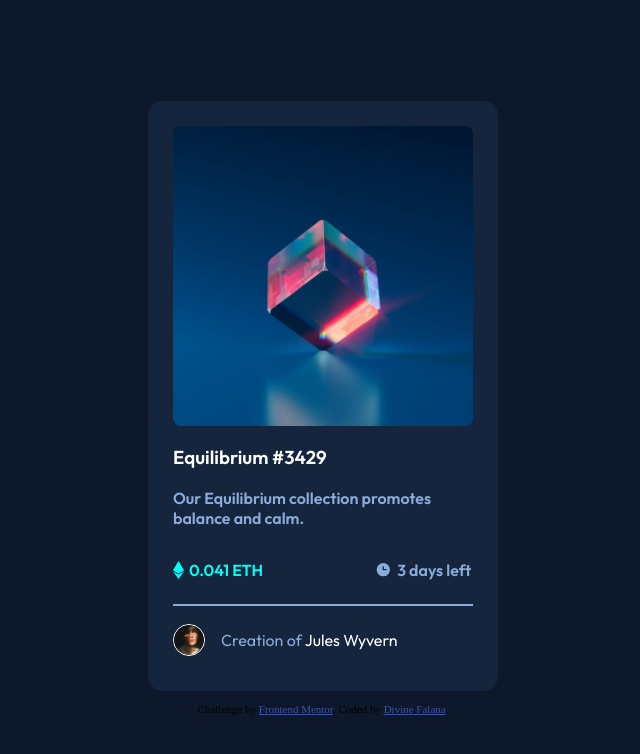
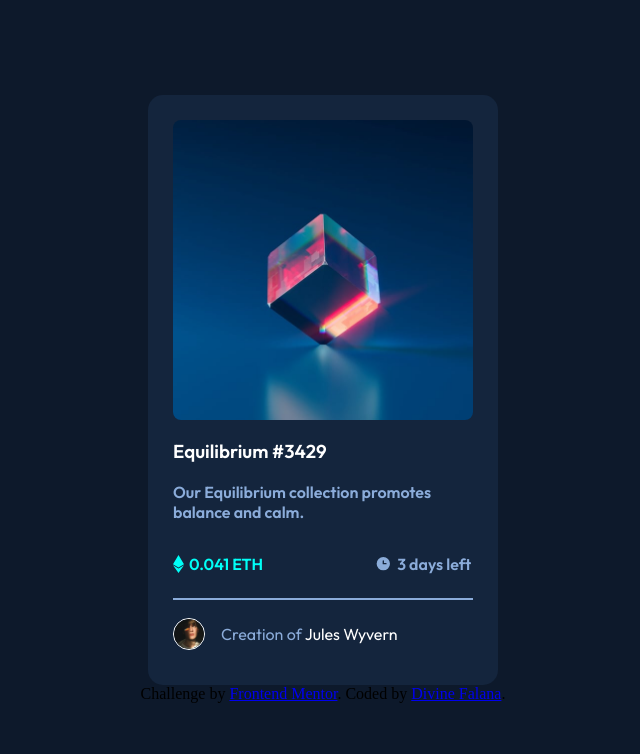
Before and after one commit to DheBoy/NFT-Preview-Card, a plain HTML site: page index.html in a window 1280 px wide. Shown: the whole page, without its empty margins (317-957 px from the left). Drawn offline with Linux system fonts and the light colour scheme.

Commit message:
Update index.html

```diff
--- a/index.html
+++ b/index.html
@@ -94,12 +94,15 @@
       </div>
     </main>
 
-    <div class="attribution">
-      <br />
+    <footer>
       Challenge by
       <a href="https://www.frontendmentor.io?ref=challenge" target="_blank"
         >Frontend Mentor</a
       >. Coded by <a href="#">Divine Falana</a>.
+       </footer>
+
+      <br/>
+
     </div>
   </body>
 </html>
```
